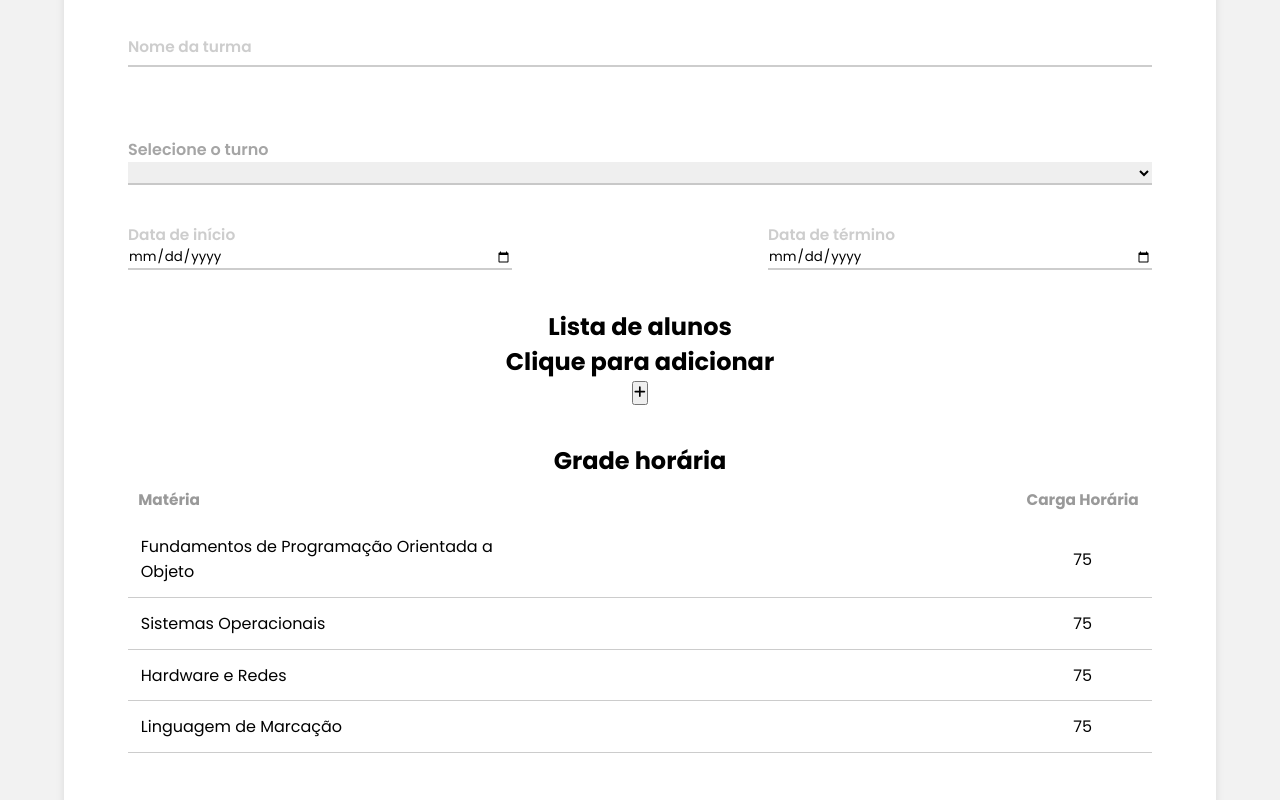
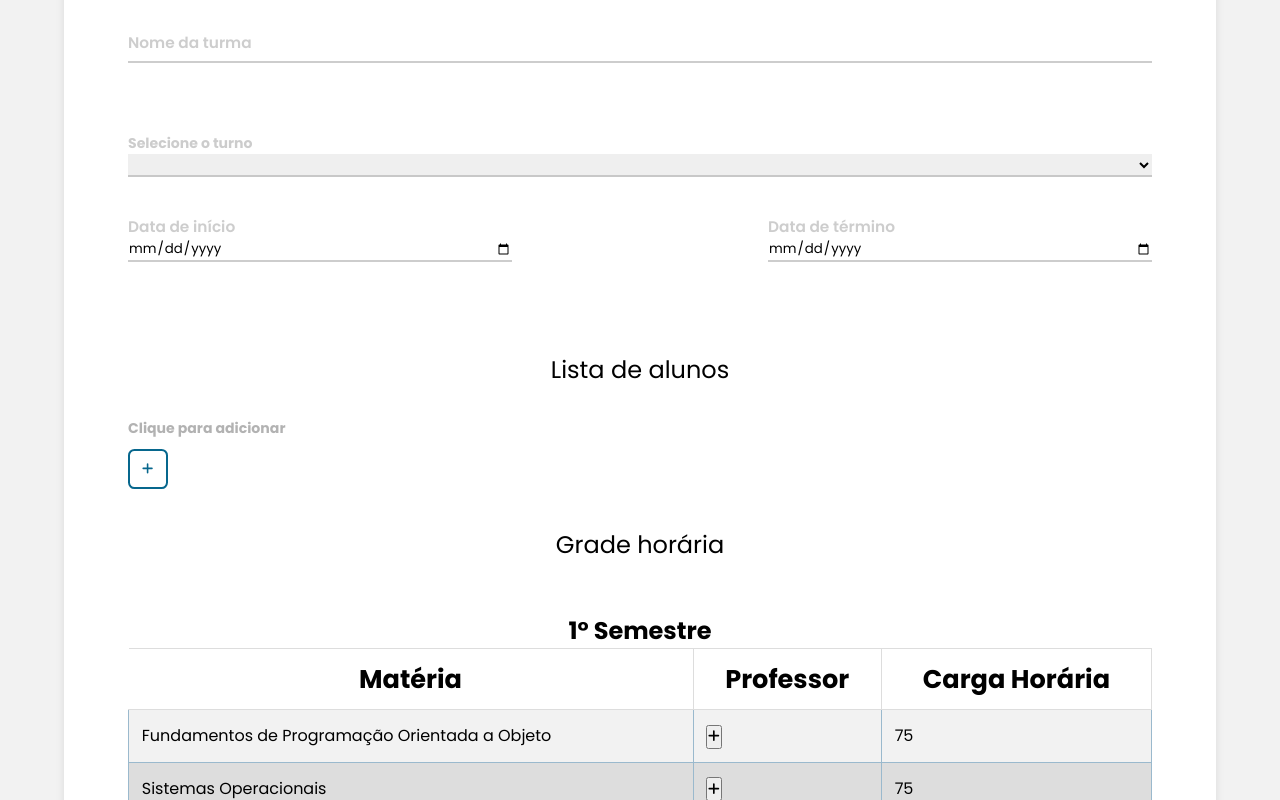
Before and after one commit to larissacoelho21/PlanneEdu-FrontEnd, a React (Vite) app in the folder PlanneEdu_Front/: page /addclass in a window 1280 px wide. Shown: the part 400-1200 px from the top of the page. Built offline with nearby package versions, Linux system fonts and the light colour scheme.

Commit message:
Continuando a página de criação de classe.

```diff
--- a/PlanneEdu_Front/src/Css/Opp/AddClass.css
+++ b/PlanneEdu_Front/src/Css/Opp/AddClass.css
@@ -21,26 +21,61 @@
   text-align: center;
 }
 
-.select-addclass{
+.select-addclass {
   display: flex;
   flex-direction: column;
 }
 
-.select-addclass select{
+.select-addclass select {
   border-bottom: solid 2px var(--gray-one);
   border-top: transparent;
   border-left: transparent;
   border-right: transparent;
 }
 
-.input-addclass{
+.input-addclass {
   display: flex;
   flex-direction: column;
 }
 
-.input-addclass input{
+.input-addclass input {
   border-bottom: solid 2px var(--gray-one);
   border-top: transparent;
   border-left: transparent;
   border-right: transparent;
 }
+
+.list-students {
+  display: flex;
+  flex-direction: column;
+  justify-content: center;
+  margin-top: 5%;
+}
+
+.title-add-student h1,
+.title-add-class h1 {
+  font-weight: 400;
+}
+
+.add-student {
+  display: flex;
+  flex-direction: column;
+  align-items: flex-start;
+  margin-top: 3%;
+}
+
+.add-student h1{
+  font-size: 1.1vw;
+  color: rgba(0, 0, 0, 0.3);
+}
+
+.add-student button{
+  margin-top: 1%;
+  width: 2.5rem;
+  height: 2.5rem;
+  font-size: 1vw;
+  background-color: transparent;
+  border: 2.2px solid var(--blue-two);
+  color: var(--blue-two);
+  border-radius: .5vw;
+}
--- a/PlanneEdu_Front/src/Css/Opp/AddCourse.css
+++ b/PlanneEdu_Front/src/Css/Opp/AddCourse.css
@@ -22,8 +22,11 @@
 .label-select,
 .select-add-course input {
   align-self: flex-start;
-  font-weight: 600;
-  color: var(--gray-two);
+  font-size: 1.1vw;
+  font-weight: bold;
+  color: rgba(0, 0, 0, 0.2);
+  text-align: right;
+  transition: all 0.2s ease;
 }
 
 .select-planne-course h2 {
--- a/PlanneEdu_Front/src/Css/Teacher/PlanEnsino.css
+++ b/PlanneEdu_Front/src/Css/Teacher/PlanEnsino.css
@@ -8,10 +8,10 @@
 .Add-Plano button {
   display: flex;
   justify-content: center;
-  align-items: center;
+  align-items: center !important;
   gap: 1vw;
   width: 35vw;
-  padding: 0.8vw 1.8vw;
+  padding: 1vw 1.2vw;
   margin-bottom: 4vw;
   border-radius: 1vw;
   border: none;
--- a/PlanneEdu_Front/src/Css/Teacher/Profile.css
+++ b/PlanneEdu_Front/src/Css/Teacher/Profile.css
@@ -225,10 +225,9 @@
 
 .Label {
   position: absolute;
-  font-size: 1.2vw;
+  font-size: 1.1vw;
   font-weight: bold;
-  color: #000000;
-  opacity: 50%;
+  color: rgba(0, 0, 0, 0.3);
   text-align: right;
   transition: all 0.2s ease;
 }
@@ -239,9 +238,9 @@
   display: inline-flex;
   align-items: center;
   justify-content: center;
-  font-size: 1.2vw;
+  font-size: 1.1vw;
   border: none;
-  border-bottom: rgba(0, 0, 0, 0.4) solid 2px;
+  border-bottom: rgba(0, 0, 0, 0.3) solid 2px;
   margin-bottom: 1vw;
 }
 
--- a/PlanneEdu_Front/src/Pages/Opp/AddClass.tsx
+++ b/PlanneEdu_Front/src/Pages/Opp/AddClass.tsx
@@ -48,6 +48,8 @@ function InputField({
 
 export function AddClass() {
   const [showPopUpStudent, setShowPopUpStudent] = useState(false);
+
+  const togglePopUpStudent = () => setShowPopUpStudent(!showPopUpStudent);
 
   return (
     <section className="add-new-class">
@@ -113,6 +115,7 @@ export function AddClass() {
               <button
                 onClick={(e) => {
                   e.preventDefault();
+                  togglePopUpStudent();
                 }}
               >
                 <FontAwesomeIcon icon={faPlus} />
@@ -120,33 +123,51 @@ export function AddClass() {
             </div>
           </div>
 
+          {showPopUpStudent && (
+            <div className="overlay" onClick={togglePopUpStudent}>
+              <div className="popup-add-student" onClick={(e) => e.stopPropagation()}>
+                <div className="popup-content-student">
+                  <div className="texts-student">
+                    <h1>Adicione um aluno a esta turma</h1>
+                  </div>
+                </div>
+              </div>
+            </div>
+          )}
+
           <div className="timetable-class">
             <div className="title-add-class">
               <h1>Grade horária</h1>
             </div>
             <div className="add-timetable">
-              <table className="table-infos-grid">
+            <h2 style={{ marginTop: "5%" }}>1° Semestre</h2>
+              <table className="table-timetable">
                 <thead>
                   <tr>
                     <th>Matéria</th>
+                    <th>Professor</th>
                     <th>Carga Horária</th>
                   </tr>
                 </thead>
                 <tbody>
                   <tr>
                     <td>Fundamentos de Programação Orientada a Objeto</td>
+                    <td><button><FontAwesomeIcon icon={faPlus} /></button></td>
                     <td>75</td>
                   </tr>
                   <tr>
                     <td>Sistemas Operacionais</td>
+                    <td><button><FontAwesomeIcon icon={faPlus} /></button></td>
                     <td>75</td>
                   </tr>
                   <tr>
                     <td>Hardware e Redes</td>
+                    <td><button><FontAwesomeIcon icon={faPlus} /></button></td>
                     <td>75</td>
                   </tr>
                   <tr>
                     <td>Linguagem de Marcação</td>
+                    <td><button><FontAwesomeIcon icon={faPlus} /></button></td>
                     <td>75</td>
                   </tr>
                 </tbody>
--- a/PlanneEdu_Front/src/Pages/Teacher/PlanEnsino.tsx
+++ b/PlanneEdu_Front/src/Pages/Teacher/PlanEnsino.tsx
@@ -25,9 +25,7 @@ export function PlanEnsino() {
 
       <div className="Add-Plano">
         <button>
-          <i>
             <Plus size={32} color="white" strokeWidth={1.5} />
-          </i>{" "}
           Adicionar plano de ensino
         </button>
       </div>
```
